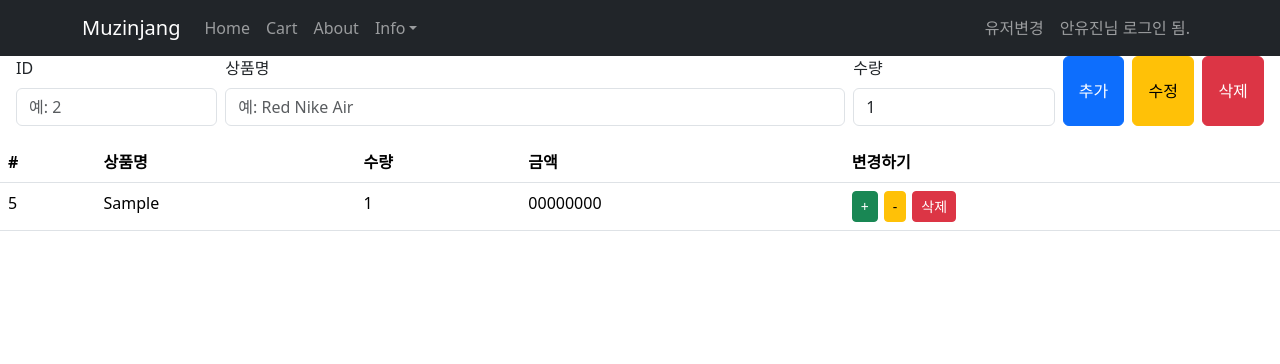
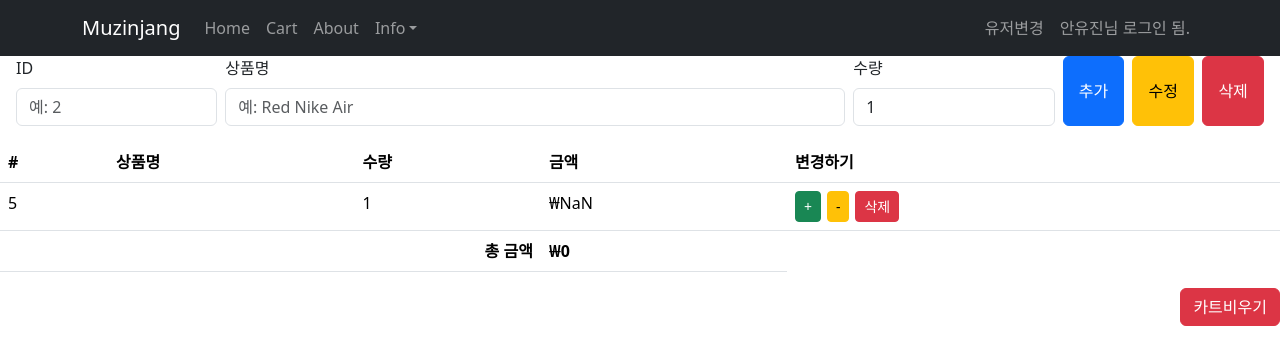
Before and after one commit to zzzmini/shoes-shop, a React (Vite) app: page /cart in a window 1280 px wide. Both pictures are taken after typing "5", "Sample" into the empty fields and a click on the button "추가". Shown: the top 364 px of the page. Built offline with nearby package versions, Linux system fonts and the light colour scheme; no server answers.

Commit message:
카트 처리 완료

```diff
--- a/src/Cart/index.jsx
+++ b/src/Cart/index.jsx
@@ -1,8 +1,9 @@
-import React, { useState } from "react"
+import React, { useMemo, useState } from "react"
 import Table from 'react-bootstrap/Table';
 import userStore from "../store/userStore";
 import cartStore from "../store/cartStore";
 import {Form, Row, Col, Button, InputGroup} from "react-bootstrap"
+import { formatKRW } from "../util/formatKRW";
 
 function Cart(){
   // 특정 스테이트만 가져오는 방법
@@ -13,7 +14,7 @@ function Cart(){
 
   // 카트 데이터 가져오기
   // const cartData = cartStore((x)=> x.cartData);
-  const {cartData, addItem, removeItem, updateItem, plusCount, minusCount}
+  const {cartData, addItem, removeItem, updateItem, plusCount, minusCount, clearAll}
       = cartStore();
 
   console.log(cartData)
@@ -78,6 +79,15 @@ function Cart(){
     })
   }
 
+  // 총 금액을 계산하는 함수
+  // useMemo(메모이제이션) : cartData가 변경될 때만 total 계산되도록.
+  // item.price??0 : item.price 가 널이면... 0 주고, 그렇지 않으면 원래 값 리턴
+  const total = useMemo(
+    () => cartData.reduce((sum, item)=>
+        sum + ((item.price??0)*(item.count??0)), 0),
+    [cartData]
+  )
+
   return(
     <div>
       {/* CRUD 테스트 용 폼 */}
@@ -140,9 +150,9 @@ function Cart(){
               return(
                 <tr key={index}>
                   <td>{item.id}</td>
-                  <td>{item.name}</td>
+                  <td>{item.title}</td>
                   <td>{item.count}</td>
-                  <td>00000000</td>
+                  <td>{formatKRW(item.price * item.count)}</td>
                   <td>
                     <div style={{display: "flex", gap: "6px"}}>
                       <button className="btn btn-sm btn-success"
@@ -161,7 +171,21 @@ function Cart(){
             })
           }
         </tbody>
+        <tfoot>
+          <tr>
+            <td colSpan={3} style={{textAlign:"right", fontWeight:700}}>총 금액</td>
+            <td style={{fontWeight:700}}>
+              {formatKRW(total)}
+            </td>
+          </tr>
+        </tfoot>
       </Table>
+      <div className="d-flex justify-content-end">
+          <Button variant="danger" disabled={cartData.length === 0}
+            onClick={()=> clearAll()}>
+            카트비우기
+          </Button>
+      </div>
     </div>
   )
 }
--- a/src/Detail/index.jsx
+++ b/src/Detail/index.jsx
@@ -5,8 +5,14 @@ import Nav from 'react-bootstrap/Nav';
 import TabContent from "../TabContent";
 import axios from "axios";
 import { UserContext } from "../context/UserContext";
+import cartStore from "../store/cartStore"
+import { formatKRW } from "../util/formatKRW";
 
 function Detail({product}){
+
+  const { addItem } = cartStore();
+
+  const [showCart, setShowCart] = useState(false)
 
   const {loginUser} = useContext(UserContext);
 
@@ -127,10 +133,26 @@ function Detail({product}){
             <input type="text"
               onChange={(e)=>{setInputData(e.target.value)}}/>
           </p> */}
-          <p>{findProduct.price}</p>
+          <p>{formatKRW(findProduct.price)}</p>
           {/* 로그인 사용자의 이메일 출력 */}
           {/* <p>{loginUser.email}</p> */}
-          <button className="btn btn-danger">주문하기</button>
+          { !showCart &&
+            <button className="btn btn-danger"
+            onClick={()=>{
+              addItem(findProduct)
+              setShowCart(true)
+            }}>
+            주문하기</button>
+          }
+
+          { showCart &&
+            <button className="btn btn-primary"
+            onClick={()=>{
+              setShowCart(false)
+              navigate('/cart')
+            }}>
+            카트보기</button>
+          }
         </div>
       </div>
       <Nav variant="tabs" activeKey={`link-${tabState}`}>
--- a/src/store/cartStore.js
+++ b/src/store/cartStore.js
@@ -19,9 +19,31 @@ const cartStore = create(immer((set)=>(
           state.cartData[idx].count -= 1
       }),
 
+    // {
+    // id : 0,
+    // title : "White and Black",
+    // content : "Born in France",
+    // price : 120000,
+    // count : 1
+    // }
     addItem: (item) =>
       set((state) => {
-        state.cartData.push(item)
+        // 기존에 카트에 담겨있는 상품인지 확인
+        const findItem = state.cartData.find(x => x.id === item.id)
+        // null, undifind, "" => if(finditem)
+        let insertItem = {}
+        if(! findItem){
+          // count : 1 로 주고  추가
+          insertItem = {
+            ... item,
+            count: 1
+          }
+          // state에 추가
+          state.cartData.push(insertItem)
+        } else {
+          // 기존에 있는 데이터 => count ++
+          findItem.count++
+        }
       }),
     // 데이터 추가
     // addItem: (item)=>set((state)=>({
@@ -54,7 +76,11 @@ const cartStore = create(immer((set)=>(
             item.count = updates.count
           }
         }
-      })
+      }),
+
+    // 전체 데이터 삭제하기
+    clearAll: () =>
+      set((state)=> {state.cartData = []})
 
     // id와 form 객체를 받아서 수정
     // updateItem: (id, updates) => set((state) => ({
--- /dev/null
+++ b/src/util/formatKRW.js
@@ -0,0 +1,4 @@
+export const formatKRW = (num) => {
+  if (typeof num != "number") return num;
+  return num.toLocaleString('ko-KR', {style : 'currency', currency: 'KRW'})
+}
```
